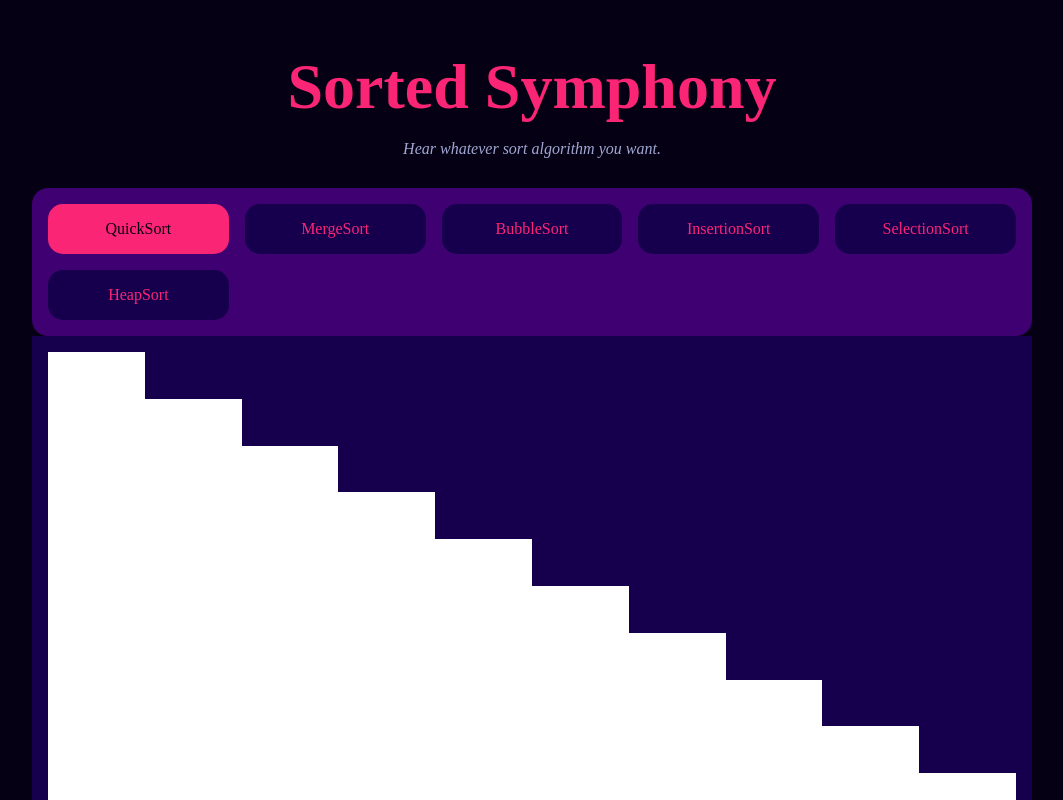
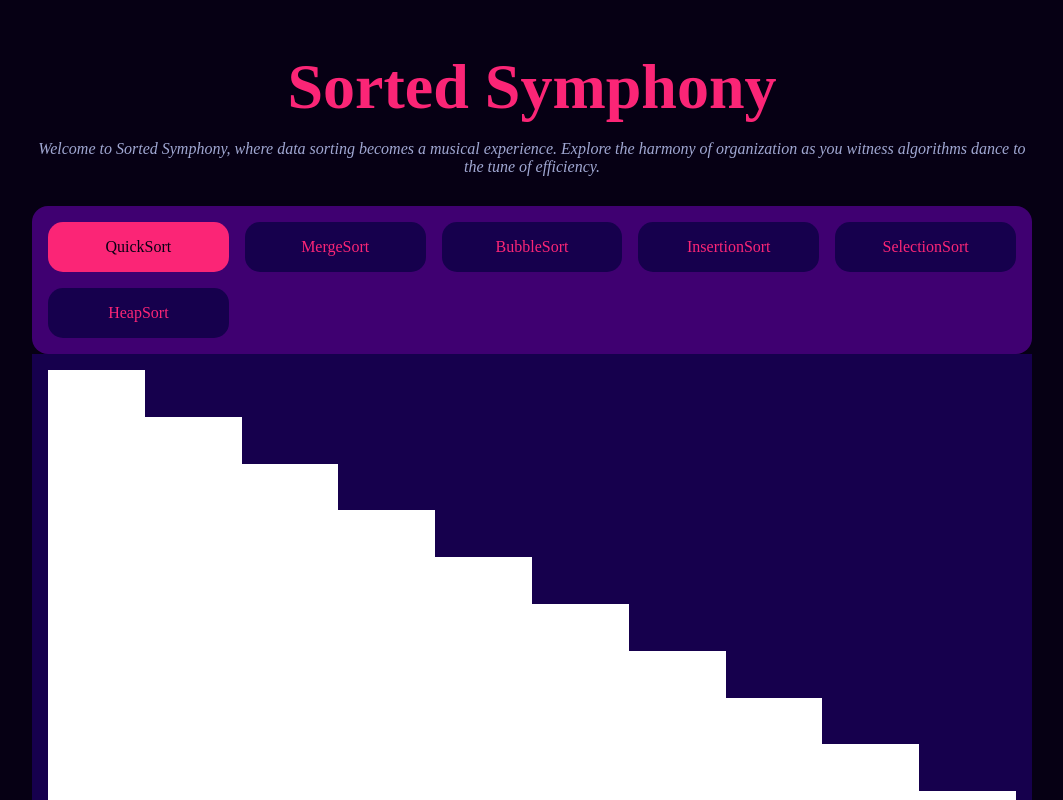
Before and after one commit to Eckry/Sorted-Symphony, a React (Vite) app: page / in a window 1280 px wide. Shown: the top 800 px of the page, without its empty margins (108-1171 px from the left). Built offline with nearby package versions, Linux system fonts and the light colour scheme; a web font is replaced by a local one.

Commit message:
change welcome phrase

```diff
--- a/src/components/Header.tsx
+++ b/src/components/Header.tsx
@@ -4,7 +4,7 @@ export const Header = () => {
   return (
     <header className="header">
       <h1 className="header-title">Sorted Symphony</h1>
-      <p className="header-phrase">Hear whatever sort algorithm you want.</p>
+      <p className="header-phrase">Welcome to Sorted Symphony, where data sorting becomes a musical experience. Explore the harmony of organization as you witness algorithms dance to the tune of efficiency.</p>
     </header>
   );
 };
```
